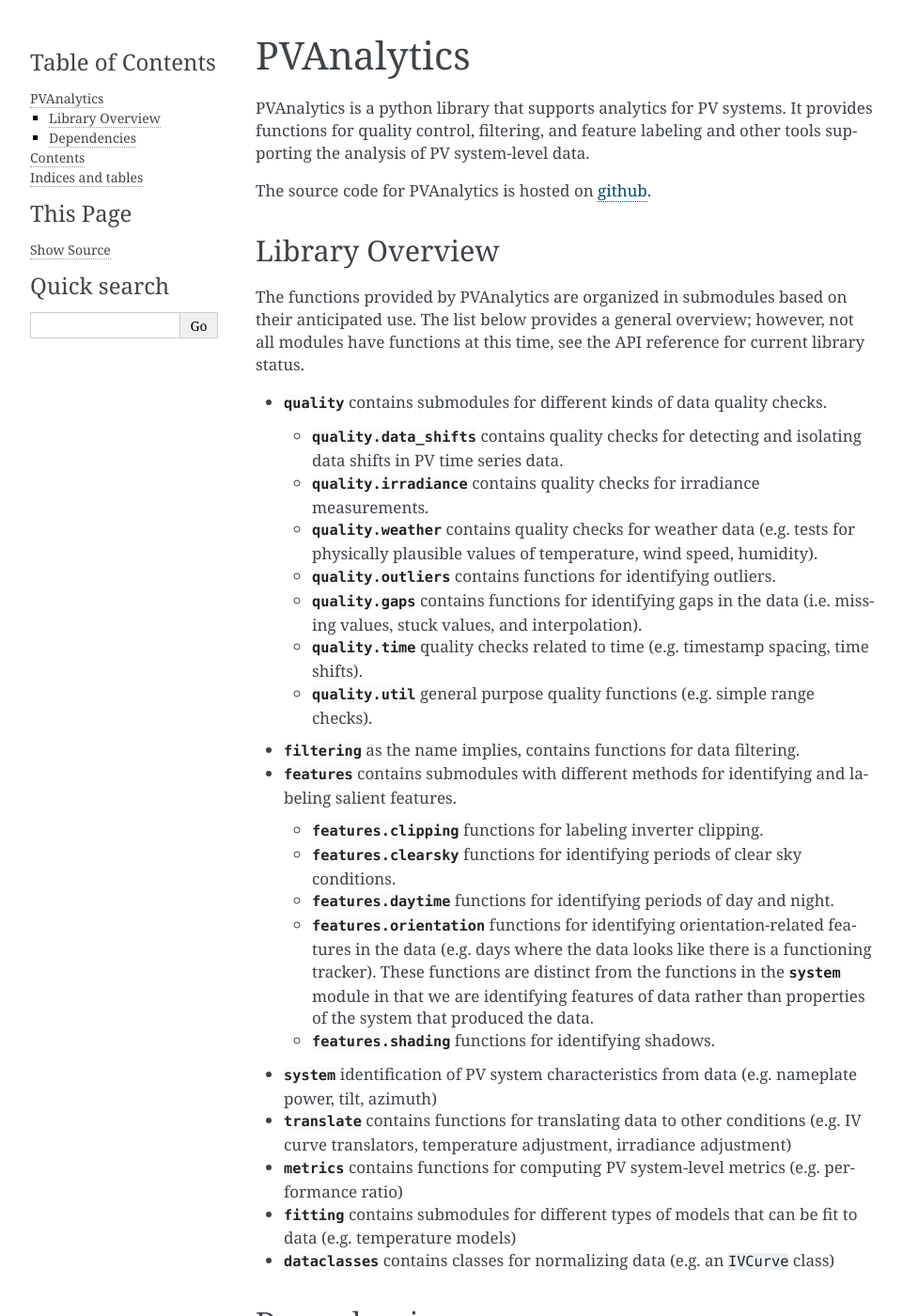
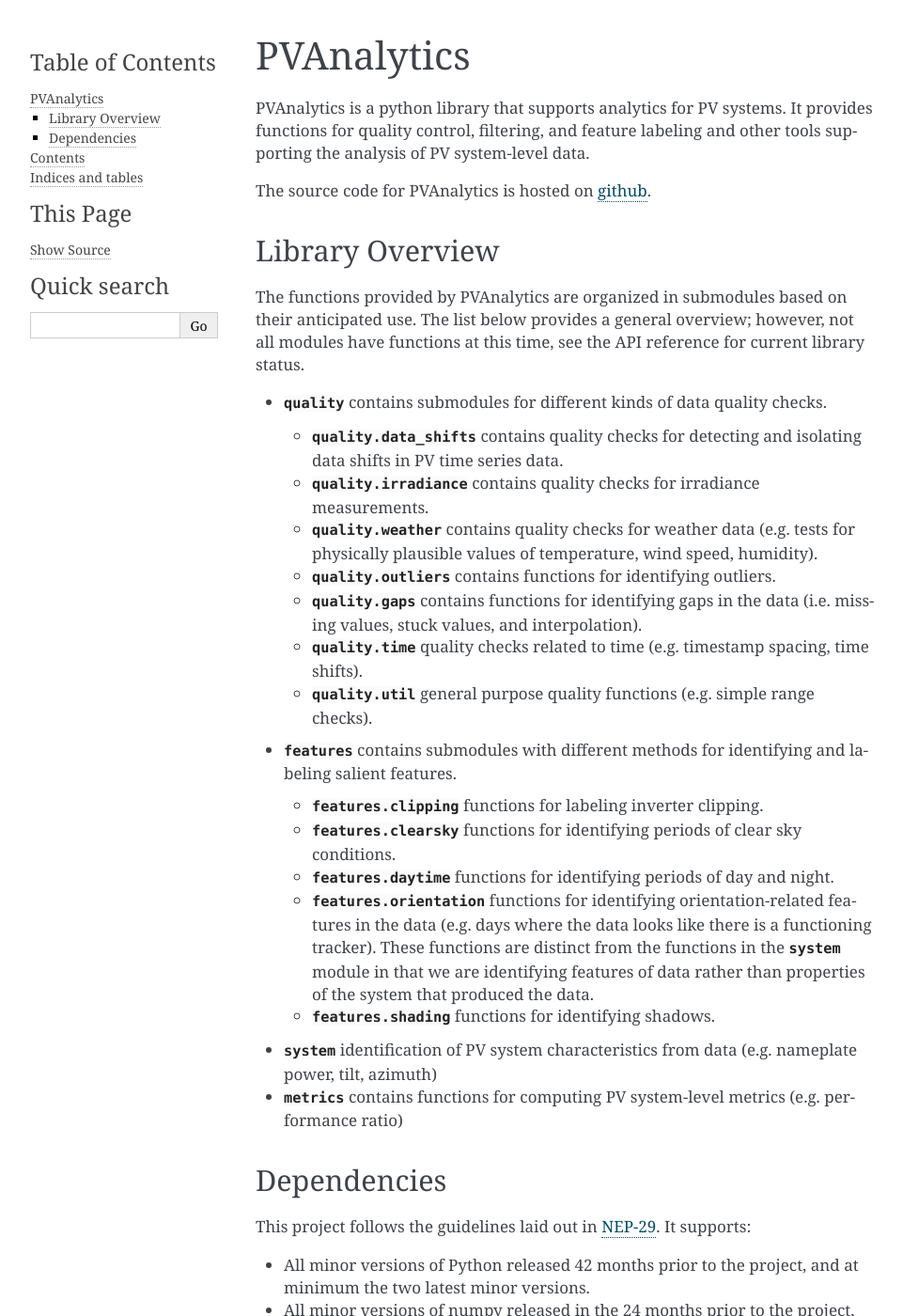
Before and after one commit to pvlib/pvanalytics, a Sphinx documentation site: the page built from docs/index.rst, in a window 1280 px wide and 1400 px high. Shown: the whole window at 94% size, without its empty margins (148-1109 px from the left). Built offline with Sphinx 7.4.7, drawn with Linux system fonts in a browser that asks for light colours; pages that are not in the unit, such as notebooks, are missing from menus.

Commit message:
remove hypothetical modules from index.rst too

```diff
--- a/docs/index.rst
+++ b/docs/index.rst
@@ -40,8 +40,6 @@
   - :py:mod:`quality.util` general purpose quality functions (e.g. simple
     range checks).
 
-- :py:mod:`filtering` as the name implies, contains functions for data
-  filtering.
 - :py:mod:`features` contains submodules with different methods for
   identifying and labeling salient features.
 
@@ -59,15 +57,8 @@
 
 - :py:mod:`system` identification of PV system characteristics from data
   (e.g. nameplate power, tilt, azimuth)
-- :py:mod:`translate` contains functions for translating data to other
-  conditions (e.g. IV curve translators, temperature adjustment,
-  irradiance adjustment)
 - :py:mod:`metrics` contains functions for computing PV system-level metrics
   (e.g. performance ratio)
-- :py:mod:`fitting` contains submodules for different types of models that can
-  be fit to data (e.g.  temperature models)
-- :py:mod:`dataclasses` contains classes for normalizing data (e.g. an
-  ``IVCurve`` class)
 
 Dependencies
 ------------
```
